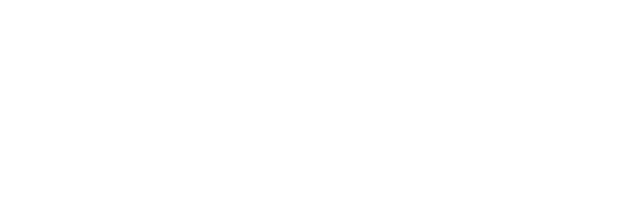
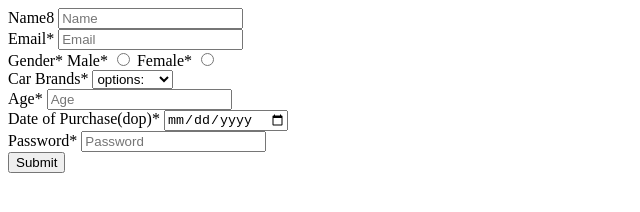
Before and after one commit to acciojob/car-insurance-form-Pratibha-98100, a website: page main.html in a window 1280 px wide. Shown: the whole page, without its empty margins (0-640 px from the left). Drawn offline with Linux system fonts and the light colour scheme.

Commit message:
created a submission

```diff
--- a/main.html
+++ b/main.html
@@ -7,7 +7,50 @@
 </head>
 
 <body>
-	<!-- the entire body must be written by student -->
+
+	<form class="" action="mailto:pratibha.work2001@gmail.com" method="post">
+
+		<label for="name">Name8</label>
+		<input type="text" id="name" placeholder="Name" value="" required>
+		<br>
+
+		<label for="email">Email*</label>
+		<input type="email" id="email" placeholder="Email" value="" required>
+		<br>
+
+		<label for="gender">Gender*</label>
+		<label for="gender_m">Male*</label>
+		<input type="radio" id="gender_m" name="gender" value="" required>
+		<label for="gender_f">Female*</label>
+		<input type="radio" id="gender_f" name="gender" value="" required>
+		<br>
+
+		<label for="cars">Car Brands*</label>
+			<select id="cars">
+				<option value="" disabled selected>options:</option>
+				<option value="">BMW</option>
+				<option value="">Audi</option>
+				<option value="">Mercedez</option>
+			</select>
+		<br>
+
+		<label for="age">Age*</label>
+		<input type="number" id="age" placeholder="Age" value="" required>
+		<br>
+
+		<label for="dop">Date of Purchase(dop)*</label>
+		<input type="date" id="dop"  value="" required>
+		<br>
+
+		<label for="password">Password*</label>
+		<input type="password" id="password" placeholder="Password" value="" required>
+		<br>
+
+		<button type="submit"> Submit </button>
+		<br>
+
+	</form>
+
     <script type="text/javascript" src="./script.js">
 </script>
 
```
